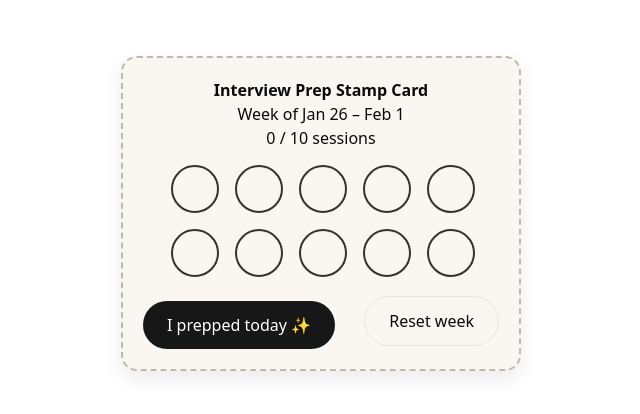
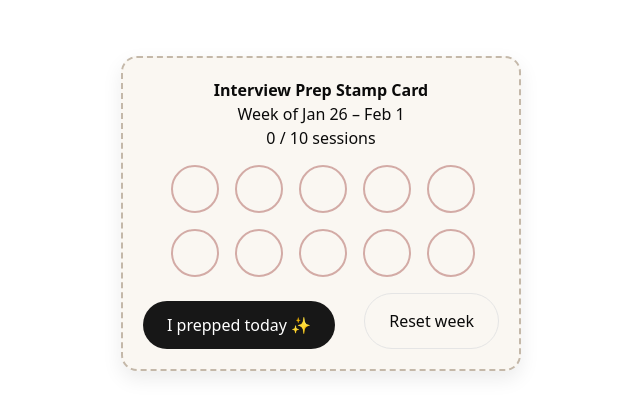
Before and after one commit to Vivian-Tung/interview-stamp-card, a Next.js app: page / in a window 1280 px wide. Shown: the top 414 px of the page, without its empty margins (319-959 px from the left). Built offline with nearby package versions, Linux system fonts and the light colour scheme.

Commit message:
stamp and confetti ui tweaks

```diff
--- a/app/page.tsx
+++ b/app/page.tsx
@@ -1,7 +1,7 @@
 "use client";
 
-import { useEffect, useState } from "react";
-import { Confetti } from "@/components/ui/confetti";
+import { useEffect, useState, useRef } from "react";
+import { Confetti, type ConfettiRef } from "@/components/ui/confetti";
 
 type WeekInfo = {
   start: Date;
@@ -37,6 +37,7 @@ export function getCurrentWeek(date = new Date()): WeekInfo {
 }
 
 export default function Home() {
+  const confettiRef = useRef<ConfettiRef>(null)
   const totalStamps = 10;
   const week = getCurrentWeek();
   const [filledCount, setFillCount] = useState(0);
@@ -74,8 +75,33 @@ export default function Home() {
     localStorage.setItem("filledCount", "0");
   };
 
+  const stampStyle = (filled: boolean) => ({
+    width: "48px",
+    height: "48px",
+    borderRadius: "50%",
+    border: "2px solid #8b1d18",
+    display: "flex",
+    alignItems: "center",
+    justifyContent: "center",
+    fontSize: "9px",
+    fontWeight: 700,
+    letterSpacing: "0.08em",
+    color: "#8b1d18",
+    backgroundColor: filled ? "rgba(139, 29, 24, 0.15)" : "transparent",
+    opacity: filled ? 1 : 0.35,
+    transform: filled
+      ? "rotate(-3deg) scale(1.05)"
+      : "scale(1)",
+    transition: "all 0.2s ease",
+  });
+
   return (
     <main style={{ padding: "2rem", minHeight: "100vh" }}>
+      {showConfetti && (
+        <Confetti
+          className="absolute top-0 left-0 w-full h-full pointer-events-none z-50"
+          />
+      )}
       <div
         style={{
           marginTop: "24px",
@@ -110,34 +136,22 @@ export default function Home() {
             {Array.from({ length: totalStamps }).map((_, index) => {
               const isFilled = index < filledCount;
               return (
-                <div
-                  key={index}
-                  style={{
-                    width: "48px",
-                    height: "48px",
-                    borderRadius: "50%",
-                    border: "2px solid #333",
-                    backgroundColor: isFilled ? "#333" : "transparent",
-                  }}
-                />
+                <div key={index} style={stampStyle(isFilled)}>
+                  {isFilled ? "DONE" : ""}
+                </div>
               );
             })}
           </div>
         </div>
 
         {/* Actions */}
-        <div className="flex justify-between items-center">
+        <div className="flex justify-between w-full">
           <button
             className="mt-6 px-6 py-3 rounded-full bg-neutral-900 text-white content-start"
             onClick={handlePrepToday}
           >
             I prepped today ✨
           </button>
-
-          {showConfetti && (
-            <Confetti className="fixed inset-0 pointer-events-none z-50" />
-          )}
-
           <button
             className="mt-4 px-6 py-3 rounded-full border"
             onClick={handleReset}
```
